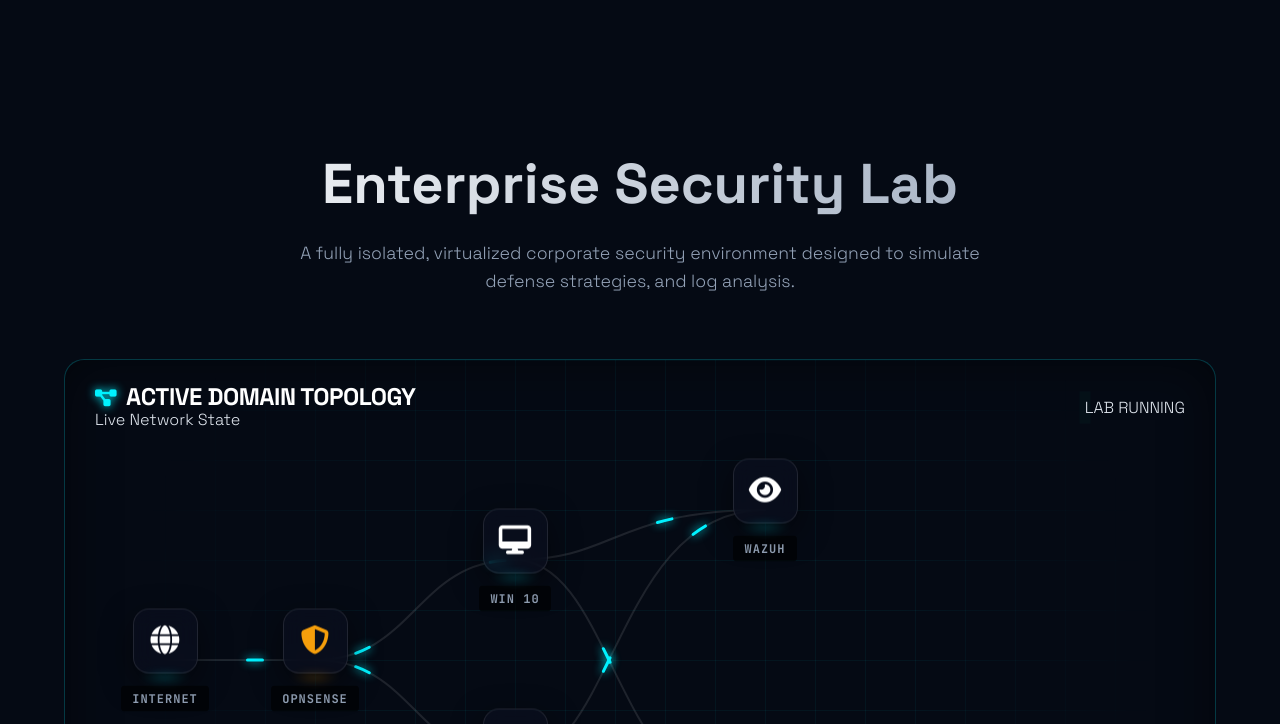
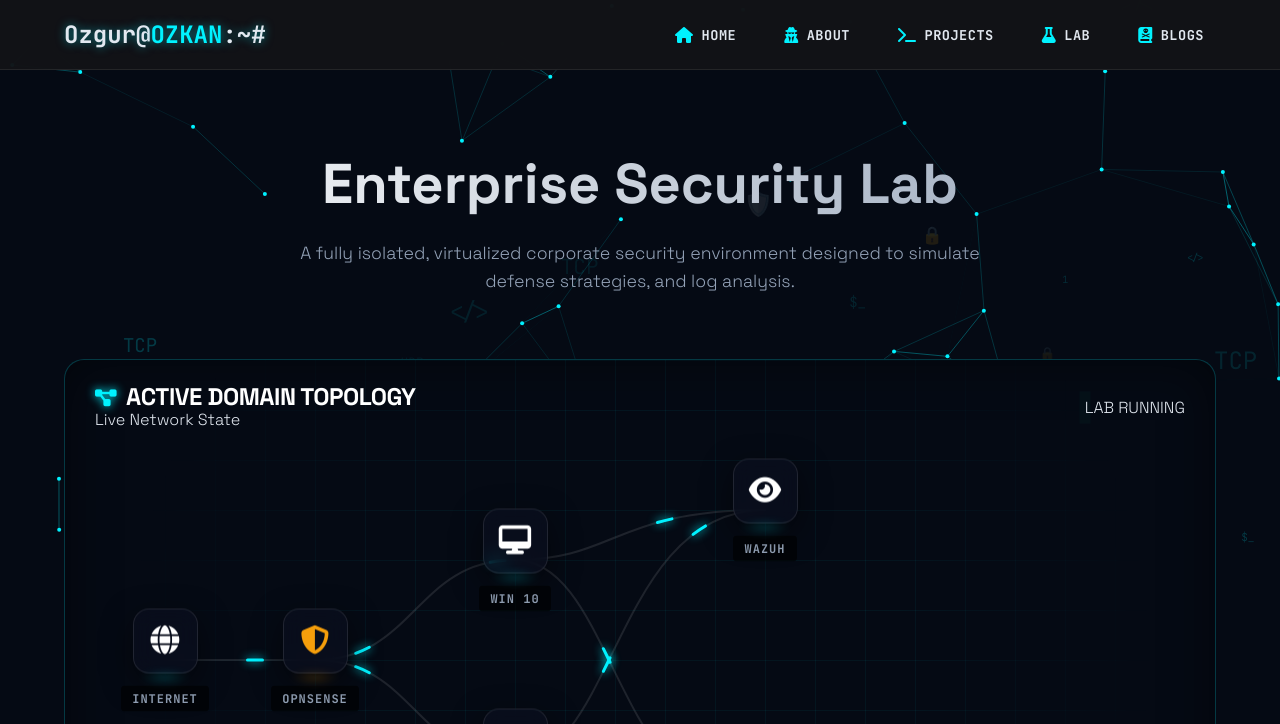
Before and after one commit to ozgurozkan01/ozgurozkan01.github.io, a plain HTML site: page lab.html in a window 1280 px wide. Shown: the top 724 px of the page. Drawn offline with Linux system fonts and the light colour scheme; files that its build step writes are made by us from their sources; files whose address does not match are found by name.

Commit message:
Update lab.html

```diff
--- a/lab.html
+++ b/lab.html
@@ -9,7 +9,7 @@
     <link
         href="https://fonts.googleapis.com/css2?family=JetBrains+Mono:wght@400;700&family=Space+Grotesk:wght@300;600;700&display=swap"
         rel="stylesheet">
-    <link rel="stylesheet" href="../css/lab.css">
+    <link rel="stylesheet" href="/lab.css">
 
 </head>
 
@@ -235,7 +235,7 @@
         </section>
     </main>
 
-    <script src="../js/lab.js"></script>
+    <script src="/lab.js"></script>
 </body>
 
 </html>
```
